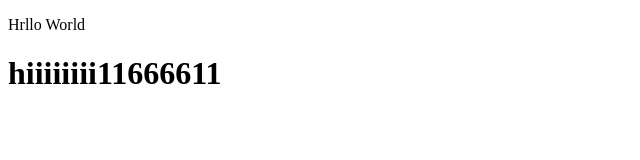
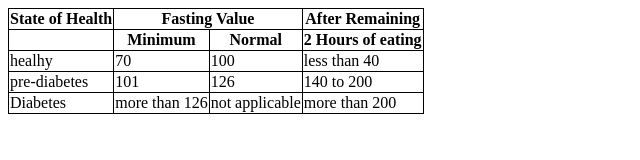
Before and after one commit to kokilaAravindhan/netlify_learning, a plain HTML site: page index.html in a window 1280 px wide. Shown: the whole page, without its empty margins (0-640 px from the left). Drawn offline with Linux system fonts and the light colour scheme.

Commit message:
Update index.html

```diff
--- a/index.html
+++ b/index.html
@@ -5,10 +5,48 @@
     <meta http-equiv="X-UA-Compatible" content="IE=edge">
     <meta name="viewport" content="width=device-width, initial-scale=1.0">
     <title>Document</title>
+    <style>
+    table,th,td{
+        border:1px solid black;
+        border-collapse: collapse;
+    }
+    </style>
 </head>
 <body>
-    <p>Hrllo World</p>
-    <h1>hiiiiiiii11666611</h1>
-
+<table>
+    <thead>
+        <tr>
+            <th >State of Health</th>
+            <th colspan="2">Fasting Value</th>
+            <th colspan="1">After Remaining</th>
+        </tr>
+    </thead>
+    <tbody>
+        <tr>
+            <td>
+            <th>Minimum</th>
+            <th>Normal</th>
+            <th>2 Hours of eating</th></td>
+        </tr>
+        <tr>
+            <td>healhy</td>
+            <td>70</td>
+            <td>100</td>
+            <td>less than 40</td>
+        </tr>
+        <tr>
+            <td>pre-diabetes</td>
+            <td>101</td>
+            <td>126</td>
+            <td>140 to 200</td>
+        </tr>
+        <tr>
+            <td>Diabetes</td>
+            <td>more than 126</td>
+            <td>not applicable</td>
+            <td>more than 200</td>
+        </tr>
+    </tbody>
+</table>
 </body>
 </html>
```
